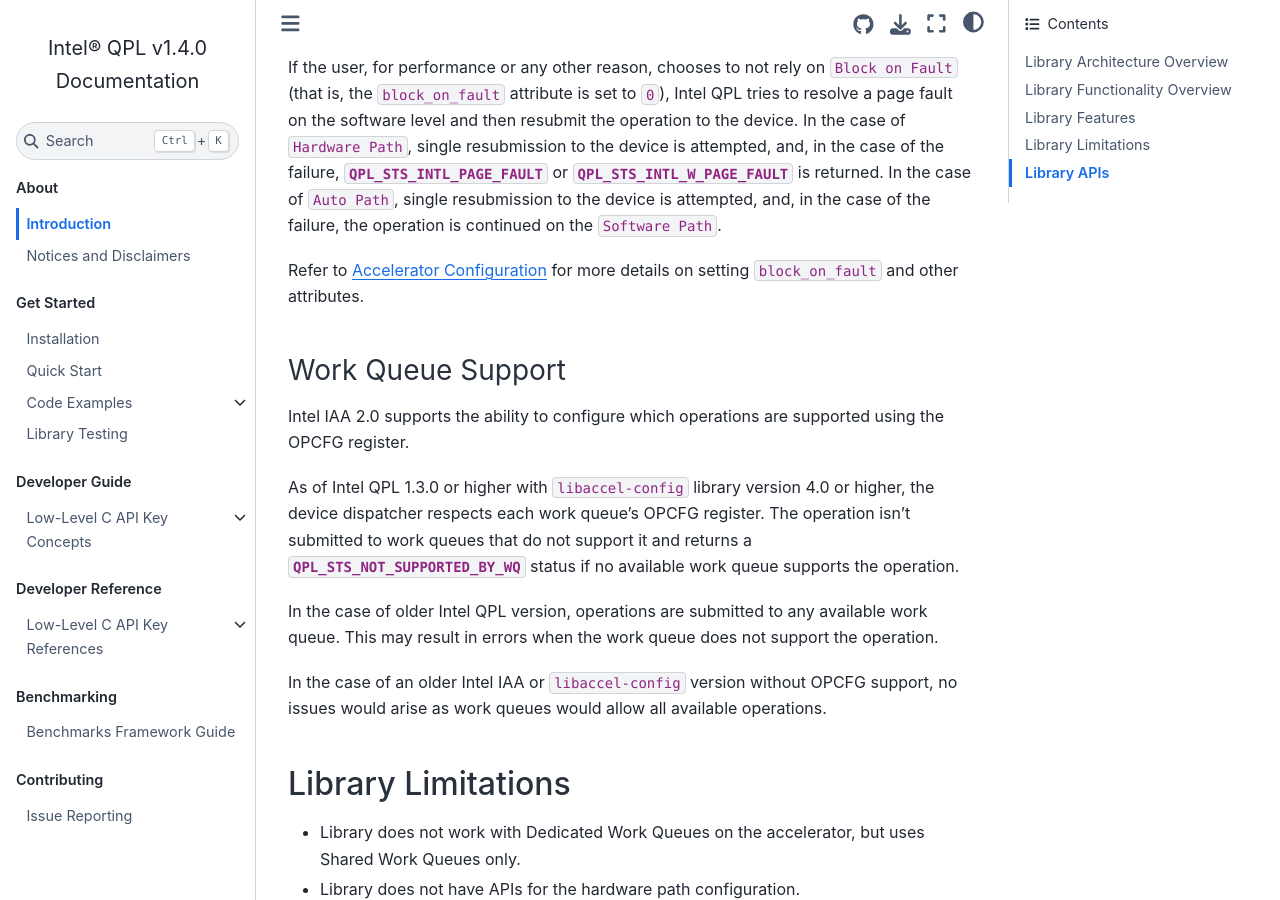
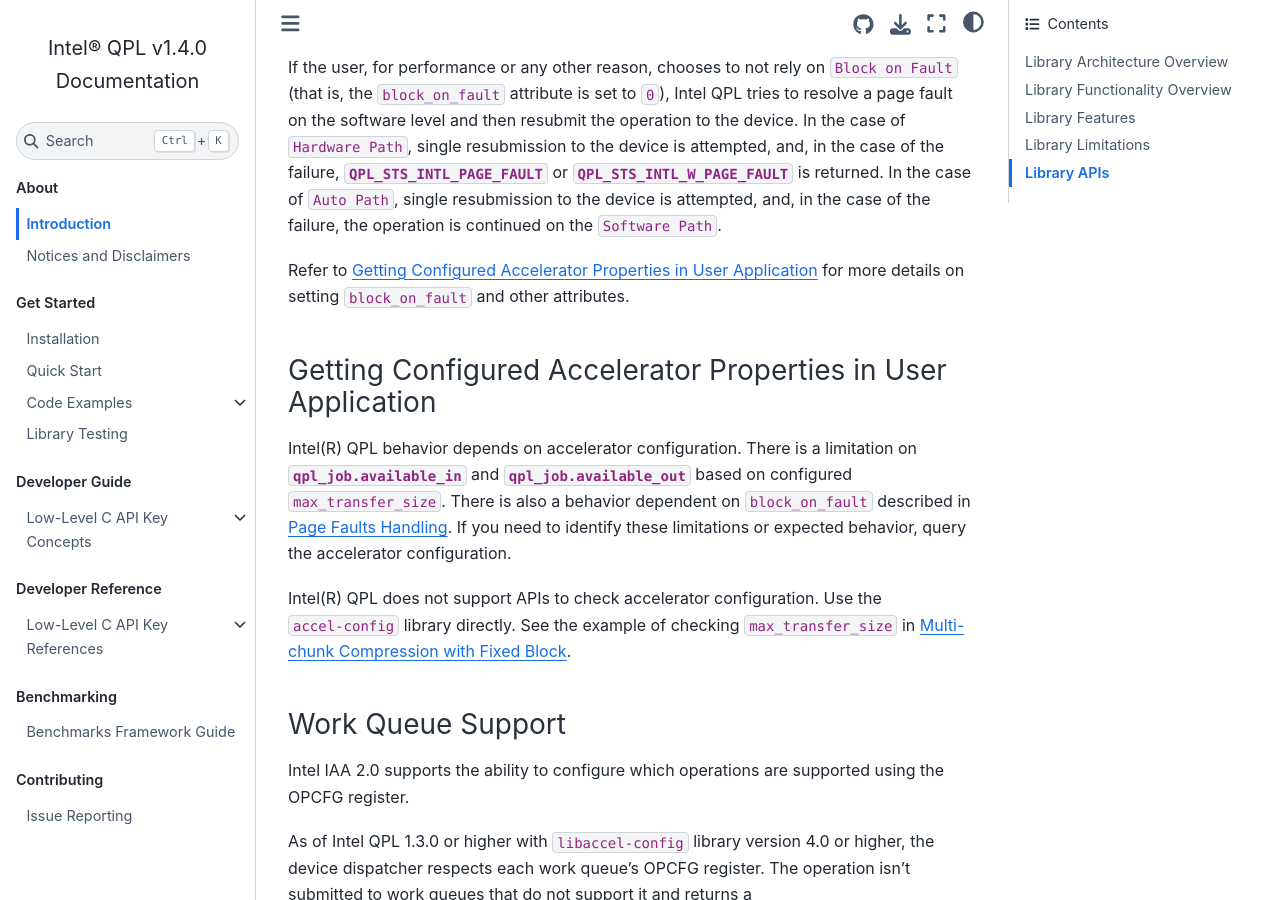
Before and after one commit to intel/qpl, a Sphinx documentation site: the page built from doc/source/documentation/introduction_docs/introduction.rst, in a window 1280 px wide and 900 px high, scrolled down 5395 px. Built offline with Sphinx 7.4.7 and the Sphinx Book theme 1.1.4, drawn with Linux system fonts in a browser that asks for light colours.

Commit message:
[doc] Document querying accel-config for configurations (#894)
Co-authored-by: Alexandra <alexandra.epanchinzeva@intel.com>

```diff
--- a/doc/source/documentation/get_started_docs/compression_decompression.rst
+++ b/doc/source/documentation/get_started_docs/compression_decompression.rst
@@ -55,6 +55,8 @@
 .. literalinclude:: ../../../../examples/low-level-api/compression_with_dictionary_example.cpp
     :language: cpp
 
+.. _multi_chunk_compression_with_fixed_block_reference_link:
+
 Multi-chunk Compression with Fixed Block
 ========================================
 
--- a/doc/source/documentation/introduction_docs/introduction.rst
+++ b/doc/source/documentation/introduction_docs/introduction.rst
@@ -214,6 +214,8 @@
 Load balancer of the library does not cross a detected or specified NUMA
 boundary. Users are responsible for balancing workloads between different nodes.
 
+.. _library_page_fault_handling_reference_link:
+
 Page Faults Handling
 ====================
 
@@ -232,7 +234,19 @@
 In the case of ``Auto Path``, single resubmission to the device is attempted, and, in the case of the failure,
 the operation is continued on the ``Software Path``.
 
-Refer to :ref:`accelerator_configuration_reference_link` for more details on setting ``block_on_fault`` and other attributes.
+Refer to :ref:`library_get_configured_accel_properties_reference_link` for more details on setting ``block_on_fault`` and other attributes.
+
+.. _library_get_configured_accel_properties_reference_link:
+
+Getting Configured Accelerator Properties in User Application
+=============================================================
+
+Intel(R) QPL behavior depends on accelerator configuration. There is a limitation on :c:member:`qpl_job.available_in` and :c:member:`qpl_job.available_out`
+based on configured ``max_transfer_size``. There is also a behavior dependent on ``block_on_fault`` described in :ref:`library_page_fault_handling_reference_link`.
+If you need to identify these limitations or expected behavior, query the accelerator configuration.
+
+Intel(R) QPL does not support APIs to check accelerator configuration. Use the ``accel-config``
+library directly. See the example of checking ``max_transfer_size`` in :ref:`multi_chunk_compression_with_fixed_block_reference_link`.
 
 .. _library_work_queue_support_reference_link:
 
```
